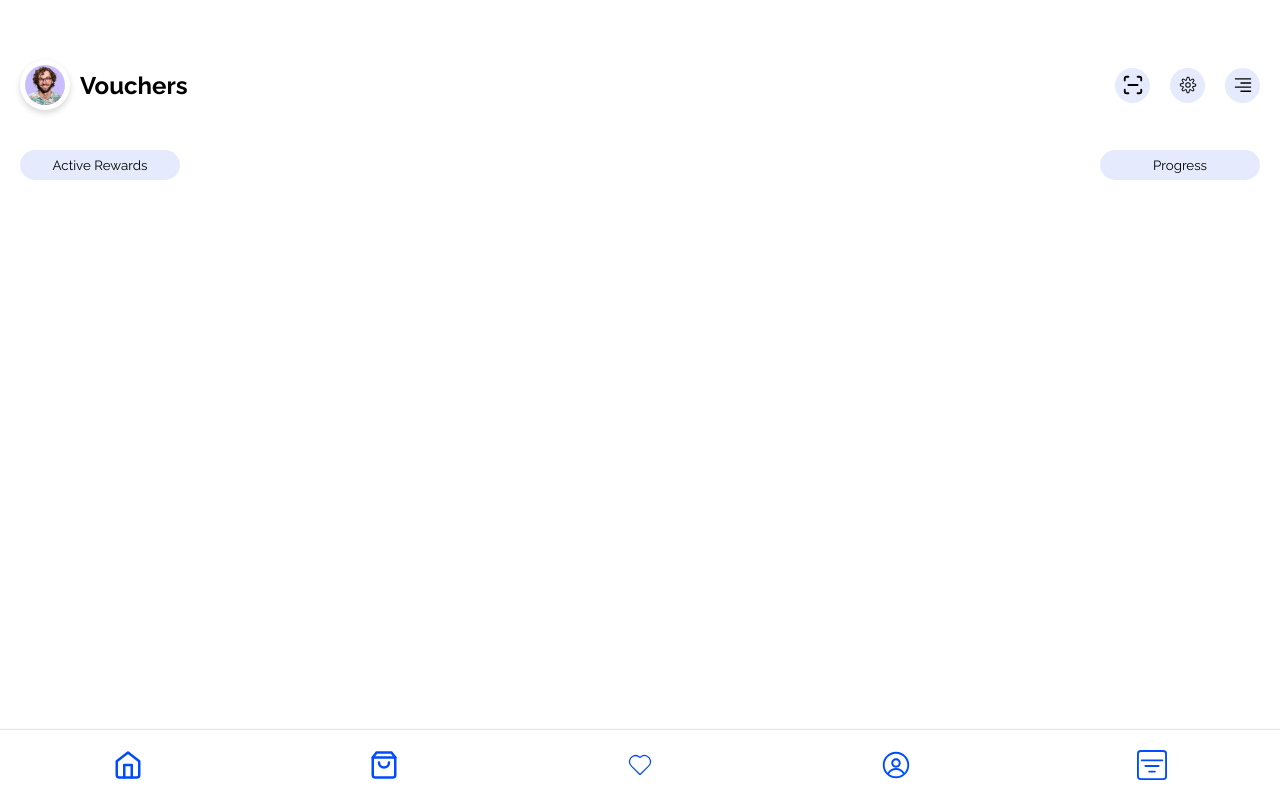
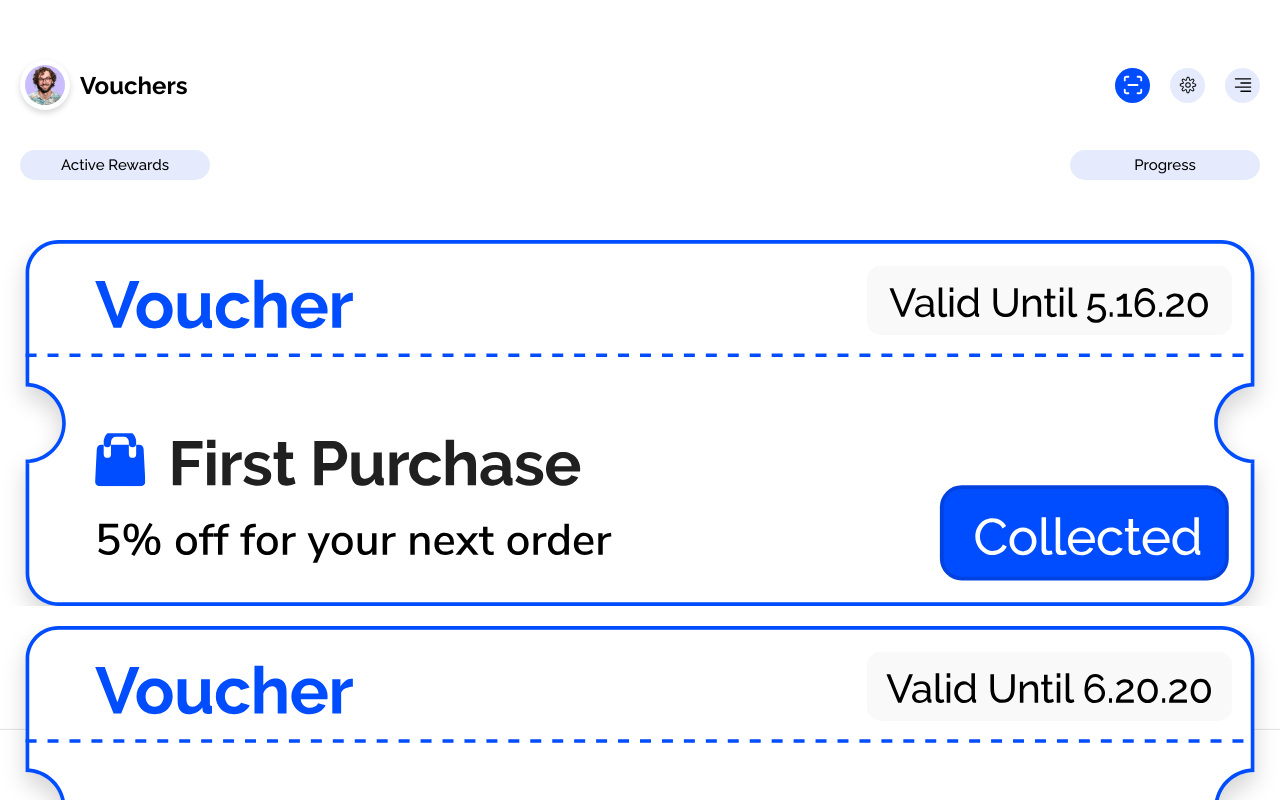
Before and after one commit to 99aliyousif99/Shoppe, a React (Vite) app: page /profile in a window 1280 px wide. Shown: the top 800 px of the page. Built offline with nearby package versions, Linux system fonts and the light colour scheme.

Commit message:
feat: add voucher images and update Profile component styles for better layout

```diff
--- a/src/pages/Profile/Profile.css
+++ b/src/pages/Profile/Profile.css
@@ -1,4 +1,4 @@
-.profile{
+.profile {
   padding: 20px;
 }
 
@@ -8,7 +8,7 @@
   justify-content: space-between;
   padding-top: 40px;
 }
-.header .name{
+.header .name {
   display: flex;
   align-items: center;
   gap: 10px;
@@ -23,8 +23,8 @@
   box-shadow: 0px 3px 6px 0px #00000029;
 }
 
-.avatar img{
-    width:40px;
+.avatar img {
+  width: 40px;
   height: 40px;
   border-radius: 50px;
 }
@@ -34,13 +34,13 @@
   align-items: center;
   gap: 20px;
 }
-.settings .container{
+.settings .container {
   display: flex;
   align-items: center;
   justify-content: space-around;
   width: 35px;
   height: 35px;
-    background-color: #E5EBFC;
+  background-color: #e5ebfc;
   border-radius: 50px;
   font-size: 22px;
 }
@@ -49,14 +49,32 @@
   display: flex;
   align-items: center;
   justify-content: space-between;
-    padding-top: 40PX;
+  padding-top: 40px;
 }
 
-.rewards button{
-    width: 160px;
+.rewards button {
+  width: 190px;
   height: 30px;
   border-radius: 18px;
-    background-color: #E5EBFC;
+  background-color: #e5ebfc;
   border: none;
   cursor: pointer;
+  font-weight: 500;
+  font-size: 15px;
 }
+
+.vouchers {
+margin-top: 50px;
+  display: flex;
+  flex-direction: column;
+
+  justify-content: center;
+  gap: 20px;
+  align-items: center;
+}
+
+.vouchers img{
+
+
+    width: 105%;
+}
--- a/src/pages/Profile/Profile.jsx
+++ b/src/pages/Profile/Profile.jsx
@@ -4,7 +4,8 @@ import avatar from "../../assets/avatar.png";
 import { CiSettings } from "react-icons/ci";
 import { LuScanLine } from "react-icons/lu";
 import { BsTextRight } from "react-icons/bs";
-
+import voucher1 from "../../assets/voucher1.svg";
+import voucher2 from "../../assets/voucher2.svg";
 const Profile = () => {
   return (
     <>
@@ -17,8 +18,8 @@ const Profile = () => {
             <h2>Vouchers</h2>
           </div>
           <div className="settings">
-            <div className="container">
-              <LuScanLine />
+            <div className="container" style={{backgroundColor:"#004CFF"}}>
+              <LuScanLine style={{color:"white"}} />
             </div>
             <div className="container">
               <CiSettings />
@@ -32,7 +33,10 @@ const Profile = () => {
           <button>Active Rewards</button>
           <button>Progress</button>
         </div>
-
+        <div className="vouchers">
+          <img src={voucher1} alt="" />
+          <img src={voucher2} alt="" />
+        </div>
       </div>
     </>
   );
```
Also changed, not shown: src/assets/Voucher1.svg (added), src/assets/Voucher2.svg (added). Lines whose indentation alone changed are shown as unchanged.
